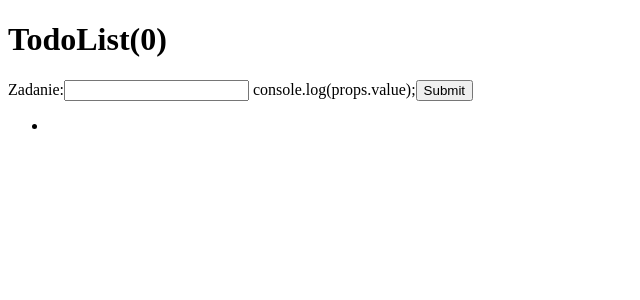
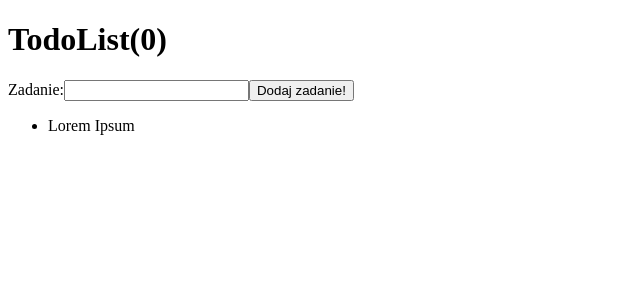
Before and after one commit to Sebastian-Mazur/Todo, a React app: page / in a window 1280 px wide. Shown: the top 300 px of the page, without its empty margins (0-640 px from the left). Built offline with nearby package versions, Linux system fonts and the light colour scheme.

Commit message:
Zadanie 16.7

```diff
--- /dev/null
+++ b/src/components/Todo.js
@@ -0,0 +1,7 @@
+import React from 'react';
+
+const Todo = (props) => {
+    <li key={props.idKey}>{props.text}</li>
+}
+
+export default Todo;
--- a/src/components/TodoForm.js
+++ b/src/components/TodoForm.js
@@ -2,15 +2,14 @@ import React from 'react';
 
 const TodoForm = (props) => {
     return (
-        <form onSubmit={() => props.onSubmit()}>
+        <form>
             <label>
                 Zadanie:
-                <input type="text" value={props.value} onChange={props.value} />    console.log(props.value);
+            <input type='text' value={''} onChange={event => props.changeValue(event)} />
             </label>
-            <input type="submit" value="Submit"/>
+            <button onClick={event => {event.preventDefault(); props.addTodo();}}>Dodaj zadanie!</button>
         </form>
     );
-    console.log(props.value);
 }
 
 
--- a/src/components/TodoList.js
+++ b/src/components/TodoList.js
@@ -7,7 +7,7 @@ const TodoList = (props) => {
         <div className={style.container}>
             <ul className={style.todoList}>
                 {props.data.map(list => {
-                    return <li key={list.id} className={style.itemList}>{list.text}</li>
+                    return <li className={style.itemList} key={list.id}>{list.text}</li>
                 })}
             </ul>
         </div>
--- a/src/containers/App.js
+++ b/src/containers/App.js
@@ -10,11 +10,10 @@ class App extends React.Component {
         super(props);
         this.state = {
             data: [{
-                id: '',
-                text: ''
-            }],
-            numberOfTasks: 0,
-            value: ''
+                id: 145,
+                text: 'Lorem Ipsum'
+                }],
+            numberOfTasks: 0
         };
     }
 
@@ -36,27 +35,22 @@ class App extends React.Component {
         return (this.numberOfTasks);
     }
 
-    handleChange(event) {
-        this.setState({event: this.state.value});
-    }
-
-    handleSubmit(event) {
-        alert('A name was submitted: ' + this.state.value);
-        event.preventDefault();
+    changeValue(event) {
+        this.setState({text: event.target.value})
     }
 
     render() {
         return (
             <div className={style.TodoApp}>
                 <Title numberOfTasks={this.state.numberOfTasks} />
-                <TodoForm />
+                <TodoForm
+                    addTodo={val => this.addTodo(val)}
+                    data={this.state.data}
+                    changeValue={event => this.changeValue(event)}/>
                 <TodoList data={this.state.data} />
             </div>
         );
-        console.log(this.state.value);
     }
 }
 
 export default App;
-
-// onSubmit = {() => this.handleSubmit(value)} value = { this.state.value } onChange= {() => this.handleSubmit(value)}
```
